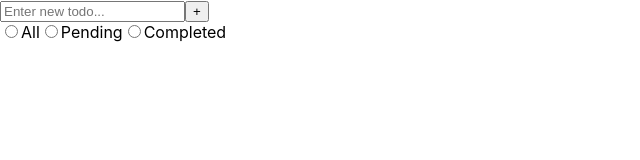
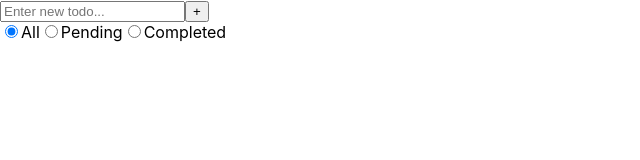
Before and after one commit to david-tejada/todo-list, a React (Create React App) app: page / in a window 1280 px wide. Shown: the top 160 px of the page, without its empty margins (0-640 px from the left). Built offline with nearby package versions, Linux system fonts and the light colour scheme.

Commit message:
Make "all" filter be active by default

```diff
--- a/src/components/filter.jsx
+++ b/src/components/filter.jsx
@@ -23,6 +23,7 @@ export default class Filter extends React.Component {
           id="filterAll"
           name="filter"
           value="all"
+          checked={this.props.activeFilter === "all"}
           onChange={this.handleChange}
         />
         <label htmlFor="filterAll">All</label>
```
